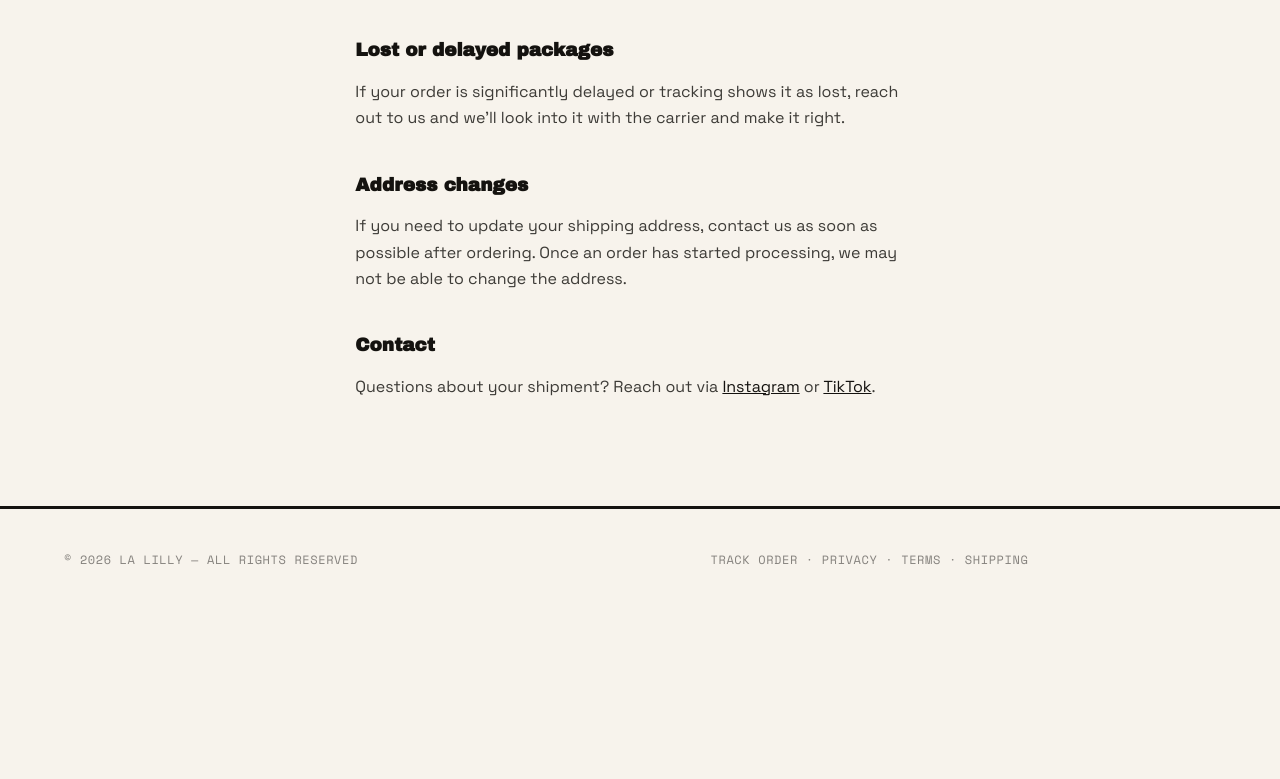
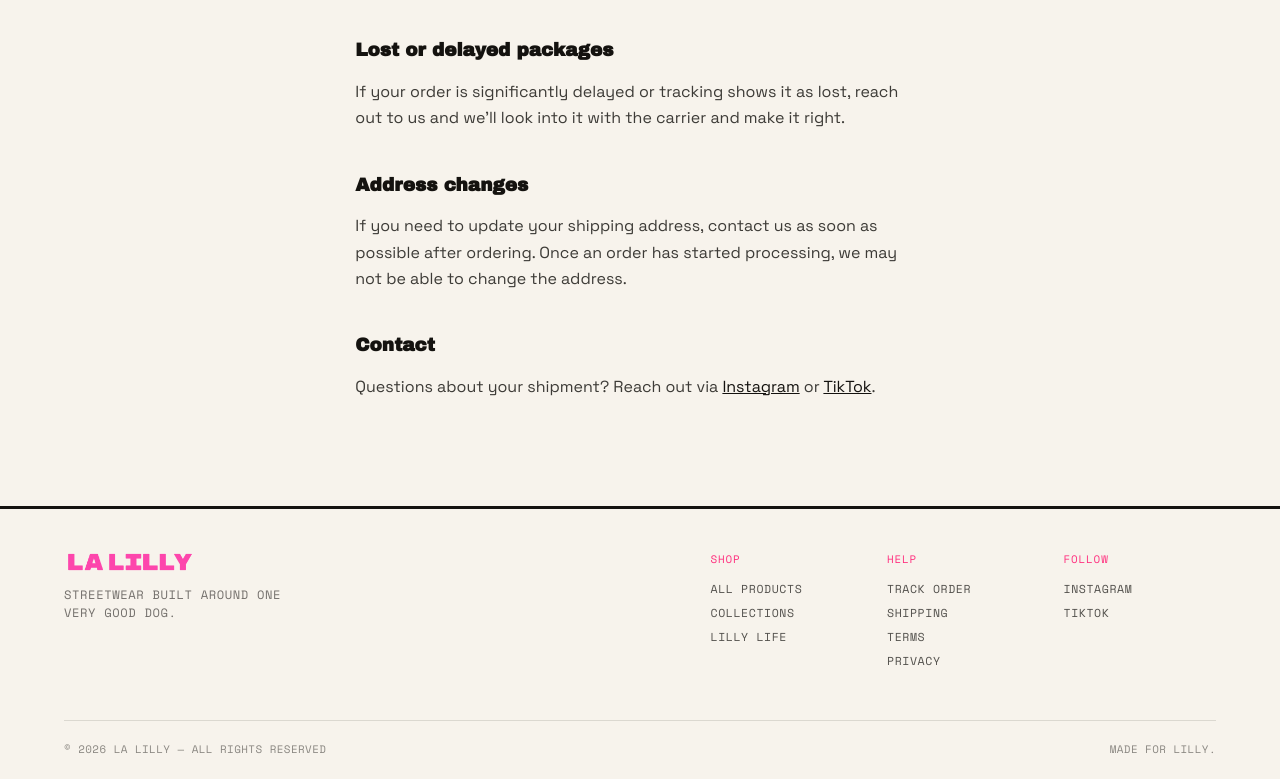
Before and after one commit to Nate10123/lalilly-checkout, a website: page shipping.html in a window 1280 px wide. Shown: the part 1190-1969 px from the top of the page. Before the commit the page ends 1781 px from the top, so only its background shows below. Drawn offline with nearby package versions, Linux system fonts and the light colour scheme.

Commit message:
Standardize LA LILLY footer across site

```diff
--- a/shipping.html
+++ b/shipping.html
@@ -87,8 +87,34 @@
 </div>
 
 <footer>
-  <span>© 2026 LA LILLY — All rights reserved</span>
-  <span><a href="track.html" style="color:inherit;text-decoration:none;">Track Order</a> · <a href="privacy.html" style="color:inherit;text-decoration:none;">Privacy</a> · <a href="terms.html" style="color:inherit;text-decoration:none;">Terms</a> · <a href="shipping.html" style="color:inherit;text-decoration:none;">Shipping</a></span>
+  <div class="footer-brand">
+    <img src="assets/lalilly-logo.png" alt="LA LILLY">
+    <p>Streetwear built around one very good dog.</p>
+  </div>
+  <div class="footer-links">
+    <div>
+      <span class="footer-label">Shop</span>
+      <a href="shop.html">All products</a>
+      <a href="index.html#drops">Collections</a>
+      <a href="shop.html?drop=lilly-life">Lilly Life</a>
+    </div>
+    <div>
+      <span class="footer-label">Help</span>
+      <a href="track.html">Track Order</a>
+      <a href="shipping.html">Shipping</a>
+      <a href="terms.html">Terms</a>
+      <a href="privacy.html">Privacy</a>
+    </div>
+    <div>
+      <span class="footer-label">Follow</span>
+      <a href="https://www.instagram.com/nate10_08" target="_blank" rel="noopener">Instagram</a>
+      <a href="https://www.tiktok.com/@nate10_08" target="_blank" rel="noopener">TikTok</a>
+    </div>
+  </div>
+  <div class="footer-bottom">
+    <span>© 2026 LA LILLY — All rights reserved</span>
+    <span>Made for Lilly.</span>
+  </div>
 </footer>
 
 <div class="overlay" id="overlay" onclick="toggleCart(false)"></div>
```
